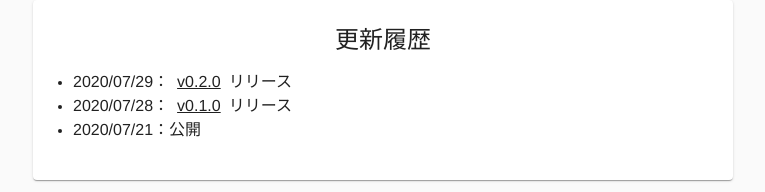
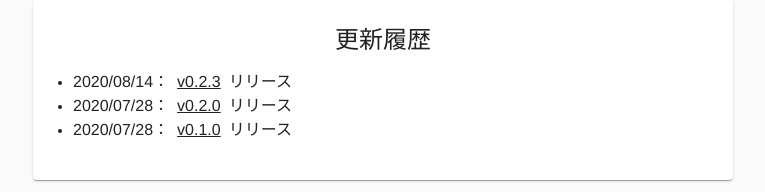
Before and after one commit to lapi-hotel-group/furport-front, a React (Create React App) app: page / in a window 1280 px wide. Shown: the part 2135-2327 px from the top of the page, without its empty margins (377-1142 px from the left). Built offline with nearby package versions, Linux system fonts and the light colour scheme; no server answers; what country-state-city would draw is missing.

Commit message:
feat: get changelog from github releases

```diff
--- a/src/components/Home/ChangeLog.js
+++ b/src/components/Home/ChangeLog.js
@@ -4,6 +4,8 @@ import { makeStyles } from "@material-ui/core/styles";
 import Grid from "@material-ui/core/Grid";
 import Paper from "@material-ui/core/Paper";
 import { Typography, Box } from "@material-ui/core";
+
+import releases from "../../releases.json";
 
 const useStyles = makeStyles((theme) => ({
   paper: {
@@ -21,6 +23,28 @@ const ChangeLog = (props) => {
   const { t, i18n } = useTranslation();
   const language = i18n.language;
 
+  const content = releases.map((el, i) => (
+    <li key={i}>
+      <Typography>
+        {t("{{date}}：", {
+          date: new Intl.DateTimeFormat(language, {
+            year: "numeric",
+            month: "2-digit",
+            day: "2-digit",
+          }).format(new Date(el.created_at)),
+        })}
+        <a
+          href={el.url}
+          className={classes.link}
+          target="_blank"
+          rel="noopener noreferrer"
+        >
+          {el.tag_name}
+        </a>
+        {t("リリース")}
+      </Typography>
+    </li>
+  ));
   return (
     <Paper className={classes.paper}>
       <Grid container spacing={6}>
@@ -29,62 +53,7 @@ const ChangeLog = (props) => {
             {t("更新履歴")}
           </Typography>
           <Box align="left">
-            <ul>
-              <li>
-                <Typography>
-                  {t("{{date}}：", {
-                    date: new Intl.DateTimeFormat(language, {
-                      year: "numeric",
-                      month: "2-digit",
-                      day: "2-digit",
-                    }).format(new Date("2020-07-29")),
-                  })}
-                  <a
-                    href="https://github.com/lapi-hotel-group/furport-front/releases/tag/v0.2.0"
-                    className={classes.link}
-                    target="_blank"
-                    rel="noopener noreferrer"
-                  >
-                    v0.2.0
-                  </a>
-                  {t("リリース")}
-                </Typography>
-              </li>
-              <li>
-                <Typography>
-                  <Typography>
-                    {t("{{date}}：", {
-                      date: new Intl.DateTimeFormat(language, {
-                        year: "numeric",
-                        month: "2-digit",
-                        day: "2-digit",
-                      }).format(new Date("2020-07-28")),
-                    })}
-                    <a
-                      href="https://github.com/lapi-hotel-group/furport-front/releases/tag/v0.1.0"
-                      className={classes.link}
-                      target="_blank"
-                      rel="noopener noreferrer"
-                    >
-                      v0.1.0
-                    </a>
-                    {t("リリース")}
-                  </Typography>
-                </Typography>
-              </li>
-              <li>
-                <Typography>
-                  {t("{{date}}：", {
-                    date: new Intl.DateTimeFormat(language, {
-                      year: "numeric",
-                      month: "2-digit",
-                      day: "2-digit",
-                    }).format(new Date("2020-07-21")),
-                  })}
-                  {t("公開")}
-                </Typography>
-              </li>
-            </ul>
+            <ul>{content}</ul>
           </Box>
         </Grid>
       </Grid>
--- /dev/null
+++ b/src/releases.json
@@ -0,0 +1,119 @@
+[
+  {
+    "url": "https://api.github.com/repos/lapi-hotel-group/furport-front/releases/29095465",
+    "assets_url": "https://api.github.com/repos/lapi-hotel-group/furport-front/releases/29095465/assets",
+    "upload_url": "https://uploads.github.com/repos/lapi-hotel-group/furport-front/releases/29095465/assets{?name,label}",
+    "html_url": "https://github.com/lapi-hotel-group/furport-front/releases/tag/v0.2.3",
+    "id": 29095465,
+    "node_id": "MDc6UmVsZWFzZTI5MDk1NDY1",
+    "tag_name": "v0.2.3",
+    "target_commitish": "master",
+    "name": "v0.2.3",
+    "draft": false,
+    "author": {
+      "login": "dragoneena12",
+      "id": 35304342,
+      "node_id": "MDQ6VXNlcjM1MzA0MzQy",
+      "avatar_url": "https://avatars0.githubusercontent.com/u/35304342?v=4",
+      "gravatar_id": "",
+      "url": "https://api.github.com/users/dragoneena12",
+      "html_url": "https://github.com/dragoneena12",
+      "followers_url": "https://api.github.com/users/dragoneena12/followers",
+      "following_url": "https://api.github.com/users/dragoneena12/following{/other_user}",
+      "gists_url": "https://api.github.com/users/dragoneena12/gists{/gist_id}",
+      "starred_url": "https://api.github.com/users/dragoneena12/starred{/owner}{/repo}",
+      "subscriptions_url": "https://api.github.com/users/dragoneena12/subscriptions",
+      "organizations_url": "https://api.github.com/users/dragoneena12/orgs",
+      "repos_url": "https://api.github.com/users/dragoneena12/repos",
+      "events_url": "https://api.github.com/users/dragoneena12/events{/privacy}",
+      "received_events_url": "https://api.github.com/users/dragoneena12/received_events",
+      "type": "User",
+      "site_admin": false
+    },
+    "prerelease": false,
+    "created_at": "2020-08-14T11:47:27Z",
+    "published_at": "2020-07-29T23:57:43Z",
+    "assets": [],
+    "tarball_url": "https://api.github.com/repos/lapi-hotel-group/furport-front/tarball/v0.2.3",
+    "zipball_url": "https://api.github.com/repos/lapi-hotel-group/furport-front/zipball/v0.2.3",
+    "body": "#189 URLクエリにより新規イベント作成に初期値を与えられるよう修正\r\n#191 フッターのバージョン名がpackage.jsonから読み込まれるよう修正\r\n#198 CI, Lintにreviewdogを使用するよう修正\r\n#199 using interpolation for translate n18next"
+  },
+  {
+    "url": "https://api.github.com/repos/lapi-hotel-group/furport-front/releases/29049946",
+    "assets_url": "https://api.github.com/repos/lapi-hotel-group/furport-front/releases/29049946/assets",
+    "upload_url": "https://uploads.github.com/repos/lapi-hotel-group/furport-front/releases/29049946/assets{?name,label}",
+    "html_url": "https://github.com/lapi-hotel-group/furport-front/releases/tag/v0.2.0",
+    "id": 29049946,
+    "node_id": "MDc6UmVsZWFzZTI5MDQ5OTQ2",
+    "tag_name": "v0.2.0",
+    "target_commitish": "master",
+    "name": "v0.2.0",
+    "draft": false,
+    "author": {
+      "login": "dragoneena12",
+      "id": 35304342,
+      "node_id": "MDQ6VXNlcjM1MzA0MzQy",
+      "avatar_url": "https://avatars0.githubusercontent.com/u/35304342?v=4",
+      "gravatar_id": "",
+      "url": "https://api.github.com/users/dragoneena12",
+      "html_url": "https://github.com/dragoneena12",
+      "followers_url": "https://api.github.com/users/dragoneena12/followers",
+      "following_url": "https://api.github.com/users/dragoneena12/following{/other_user}",
+      "gists_url": "https://api.github.com/users/dragoneena12/gists{/gist_id}",
+      "starred_url": "https://api.github.com/users/dragoneena12/starred{/owner}{/repo}",
+      "subscriptions_url": "https://api.github.com/users/dragoneena12/subscriptions",
+      "organizations_url": "https://api.github.com/users/dragoneena12/orgs",
+      "repos_url": "https://api.github.com/users/dragoneena12/repos",
+      "events_url": "https://api.github.com/users/dragoneena12/events{/privacy}",
+      "received_events_url": "https://api.github.com/users/dragoneena12/received_events",
+      "type": "User",
+      "site_admin": false
+    },
+    "prerelease": false,
+    "created_at": "2020-07-28T22:37:55Z",
+    "published_at": "2020-07-28T22:39:22Z",
+    "assets": [],
+    "tarball_url": "https://api.github.com/repos/lapi-hotel-group/furport-front/tarball/v0.2.0",
+    "zipball_url": "https://api.github.com/repos/lapi-hotel-group/furport-front/zipball/v0.2.0",
+    "body": "#160 ユーザーページバグ修正・実績機能追加"
+  },
+  {
+    "url": "https://api.github.com/repos/lapi-hotel-group/furport-front/releases/29019559",
+    "assets_url": "https://api.github.com/repos/lapi-hotel-group/furport-front/releases/29019559/assets",
+    "upload_url": "https://uploads.github.com/repos/lapi-hotel-group/furport-front/releases/29019559/assets{?name,label}",
+    "html_url": "https://github.com/lapi-hotel-group/furport-front/releases/tag/v0.1.0",
+    "id": 29019559,
+    "node_id": "MDc6UmVsZWFzZTI5MDE5NTU5",
+    "tag_name": "v0.1.0",
+    "target_commitish": "master",
+    "name": "v0.1.0",
+    "draft": false,
+    "author": {
+      "login": "dragoneena12",
+      "id": 35304342,
+      "node_id": "MDQ6VXNlcjM1MzA0MzQy",
+      "avatar_url": "https://avatars0.githubusercontent.com/u/35304342?v=4",
+      "gravatar_id": "",
+      "url": "https://api.github.com/users/dragoneena12",
+      "html_url": "https://github.com/dragoneena12",
+      "followers_url": "https://api.github.com/users/dragoneena12/followers",
+      "following_url": "https://api.github.com/users/dragoneena12/following{/other_user}",
+      "gists_url": "https://api.github.com/users/dragoneena12/gists{/gist_id}",
+      "starred_url": "https://api.github.com/users/dragoneena12/starred{/owner}{/repo}",
+      "subscriptions_url": "https://api.github.com/users/dragoneena12/subscriptions",
+      "organizations_url": "https://api.github.com/users/dragoneena12/orgs",
+      "repos_url": "https://api.github.com/users/dragoneena12/repos",
+      "events_url": "https://api.github.com/users/dragoneena12/events{/privacy}",
+      "received_events_url": "https://api.github.com/users/dragoneena12/received_events",
+      "type": "User",
+      "site_admin": false
+    },
+    "prerelease": false,
+    "created_at": "2020-07-28T08:55:46Z",
+    "published_at": "2020-07-28T08:59:38Z",
+    "assets": [],
+    "tarball_url": "https://api.github.com/repos/lapi-hotel-group/furport-front/tarball/v0.1.0",
+    "zipball_url": "https://api.github.com/repos/lapi-hotel-group/furport-front/zipball/v0.1.0",
+    "body": "Initial release"
+  }
+]
```
